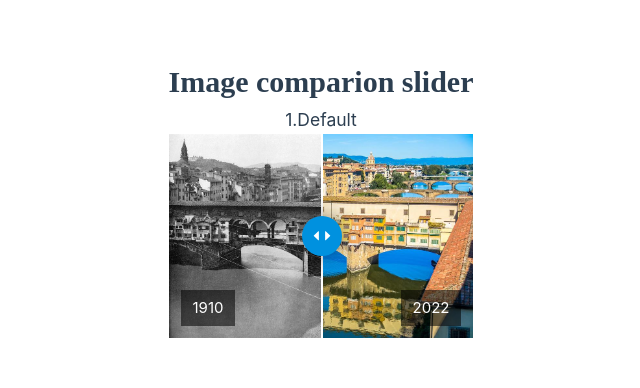
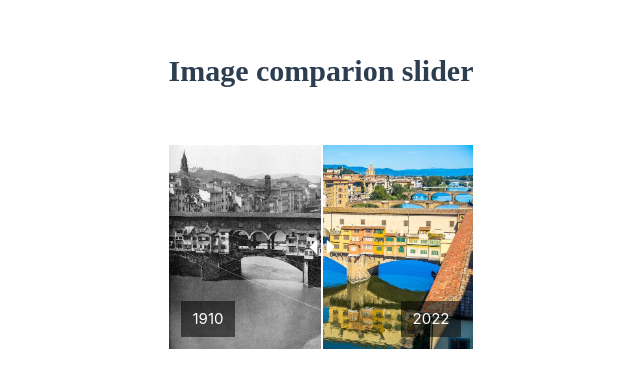
Before and after one commit to Yubo0826/img-comp-slider, a Vue app: page / in a window 1280 px wide. Shown: the part 202-590 px from the top of the page, without its empty margins (319-959 px from the left). Built offline with nearby package versions, Linux system fonts and the light colour scheme; the HTML template or start-up script is replaced by a standard one; a web font is replaced by a local one.

Commit message:
css調整

```diff
--- a/src/App.vue
+++ b/src/App.vue
@@ -3,15 +3,20 @@ import imgCompSlider from './components/ImgCompSlider.vue'
 import { ref } from 'vue'
 
 const img = ref<string[]>([
-  '/src/assets/Florence_Italy_before.jpg',
-  '/src/assets/Florence_Italy_after.jpg'
+  `public/assets/Florence_Italy_before.jpg`,
+  `public/assets/Florence_Italy_after.jpg`
 ])
+
+// Build demo 打開註解片段
+// const img = ref<string[]>([
+//   `${import.meta.env.BASE_URL}assets/Florence_Italy_before.jpg`,
+//   `${import.meta.env.BASE_URL}assets/Florence_Italy_after.jpg`
+// ])
 </script>
 
 <template>
   <div>
     <h1>Image comparion slider</h1>
-    <h3>1.Default</h3>
     <img-comp-slider :img="img" beforeLabel="1910" afterLabel="2022"></img-comp-slider>
   </div>
 </template>
@@ -31,6 +36,7 @@ h1 {
   font-weight: 700;
   font-style: normal;
   text-align: center;
+  margin-bottom: 50px;
 }
 
 h3 {
--- a/src/components/ImgCompSlider.vue
+++ b/src/components/ImgCompSlider.vue
@@ -1,52 +1,52 @@
 <template>
-  <section v-if="imageBefore && imageAfter" class="image-comparison" ref="imageComparisonSlider">
-    <div class="image-comparison__slider-wrapper">
-      <label for="image-comparison-range" class="image-comparison__label">Move image comparison slider</label>
+  <section v-if="imageBefore && imageAfter" class="img-comp" ref="imageComparisonSlider">
+    <div class="img-comp__slider-wrapper">
+      <label for="img-comp-range" class="img-comp__label">Move image comparison slider</label>
       <input
         type="range"
         min="0"
         max="100"
         v-model="sliderValue"
-        class="image-comparison__range"
+        class="img-comp__range"
         id="image-compare-range"
         @input="moveSliderRange"
         @change="moveSliderRange"
       />
 
       <div
-        class="image-comparison__image-wrapper image-comparison__image-wrapper--overlay"
+        class="img-comp__image-wrapper img-comp__image-wrapper--overlay"
         ref="imageWrapperOverlay"
       >
-        <figure class="image-comparison__figure image-comparison__figure--overlay">
-          <picture class="image-comparison__picture">
-            <source media="(max-width: 40em)" srcset="https://images.unsplash.com/photo-1566702580807-95611c919b47?ixlib=rb-1.2.1&ixid=eyJhcHBfaWQiOjEyMDd9&auto=format&fit=crop&w=600&h=400&q=80">
-            <source media="(min-width: 40.0625em) and (max-width: 48em)" srcset="https://images.unsplash.com/photo-1566702580807-95611c919b47?ixlib=rb-1.2.1&ixid=eyJhcHBfaWQiOjEyMDd9&auto=format&fit=crop&w=900&h=600&q=80">
-            <img :src="imageBefore" alt="Mojave desert in the sun" class="image-comparison__image">
+        <figure class="img-comp__figure img-comp__figure--overlay">
+          <picture class="img-comp__picture">
+            <source :srcset="imageBefore" media="(max-width: 40em)">
+            <source :srcset="imageBefore" media="(min-width: 40.0625em) and (max-width: 48em)">
+            <img :src="imageBefore" alt="" class="img-comp__image">
           </picture>
-          <figcaption class="image-comparison__caption image-comparison__caption--before">
-            <span class="image-comparison__caption-body">{{ beforeLabel }}</span>
+          <figcaption class="img-comp__caption img-comp__caption--before">
+            <span class="img-comp__caption-body">{{ beforeLabel }}</span>
           </figcaption>
         </figure>
       </div>
 
-      <div class="image-comparison__slider" ref="slider">
-        <span class="image-comparison__thumb" ref="thumb">
-          <svg class="image-comparison__thumb-icon" xmlns="http://www.w3.org/2000/svg" width="18" height="10" viewBox="0 0 18 10" fill="currentColor">
-            <path class="image-comparison__thumb-icon--left" d="M12.121 4.703V.488c0-.302.384-.454.609-.24l4.42 4.214a.33.33 0 0 1 0 .481l-4.42 4.214c-.225.215-.609.063-.609-.24V4.703z"></path>
-            <path class="image-comparison__thumb-icon--right" d="M5.879 4.703V.488c0-.302-.384-.454-.609-.24L.85 4.462a.33.33 0 0 0 0 .481l4.42 4.214c.225.215.609.063.609-.24V4.703z"></path>
+      <div class="img-comp__slider" ref="slider">
+        <span class="img-comp__thumb" ref="thumb">
+          <svg class="img-comp__thumb-icon" xmlns="http://www.w3.org/2000/svg" width="28" height="15" viewBox="0 0 18 10" fill="currentColor">
+            <path class="img-comp__thumb-icon--left" d="M12.121 4.703V.488c0-.302.384-.454.609-.24l4.42 4.214a.33.33 0 0 1 0 .481l-4.42 4.214c-.225.215-.609.063-.609-.24V4.703z"></path>
+            <path class="img-comp__thumb-icon--right" d="M5.879 4.703V.488c0-.302-.384-.454-.609-.24L.85 4.462a.33.33 0 0 0 0 .481l4.42 4.214c.225.215.609.063.609-.24V4.703z"></path>
           </svg>
         </span>
       </div>
 
-      <div class="image-comparison__image-wrapper">
-        <figure class="image-comparison__figure">
-          <picture class="image-comparison__picture">
-            <source media="(max-width: 40em)" srcset="https://images.unsplash.com/photo-1554110397-9bac083977c6?ixlib=rb-1.2.1&ixid=eyJhcHBfaWQiOjEyMDd9&auto=format&fit=crop&w=600&height=400&q=80">
-            <source media="(min-width: 40.0625em) and (max-width: 48em)" srcset="https://images.unsplash.com/photo-1554110397-9bac083977c6?ixlib=rb-1.2.1&ixid=eyJhcHBfaWQiOjEyMDd9&auto=format&fit=crop&w=900&height=600&q=80">
-            <img :src="imageAfter" alt="Mojave desert in the dark" class="image-comparison__image">
+      <div class="img-comp__image-wrapper">
+        <figure class="img-comp__figure">
+          <picture class="img-comp__picture">
+            <source :srcset="imageAfter" media="(max-width: 40em)">
+            <source :srcset="imageAfter" media="(min-width: 40.0625em) and (max-width: 48em)">
+            <img :src="imageAfter" alt="" class="img-comp__image">
           </picture>
-          <figcaption class="image-comparison__caption image-comparison__caption--after">
-            <span class="image-comparison__caption-body">{{ afterLabel }}</span>
+          <figcaption class="img-comp__caption img-comp__caption--after">
+            <span class="img-comp__caption-body">{{ afterLabel }}</span>
           </figcaption>
         </figure>
       </div>
@@ -108,10 +108,10 @@ const moveSliderRange = (e: Event) => {
 // 設置 slider 的狀態，當滑動開始或結束時觸發
 const setSliderState = (e: Event) => {
   if (e.type === 'input') {
-    slider.value?.classList.add('image-comparison__range--active')
+    slider.value?.classList.add('img-comp__range--active')
     return;
   }
-  slider.value?.classList.remove('image-comparison__range--active')
+  slider.value?.classList.remove('img-comp__range--active')
 }
 
 // 使用 onMounted，在組件掛載後為 slider 添加事件監聽器
@@ -128,34 +128,24 @@ onMounted(() => {
 
 </script>
 
-<style scoped>
-/* Add your CSS here */
-</style>
-
-
-<style scoped>
-body {
-  font-family: "Helvetica", sans-serif;
-}
-
-.image-comparison {
+<style>
+.img-comp {
   max-width: 48.063em;
   margin-right: auto;
   margin-left: auto;
 }
 
-.image-comparison__slider-wrapper {
+.img-comp__slider-wrapper {
   position: relative;
 }
 
-.image-comparison__label {
+.img-comp__label {
   font-size: 0;
   line-height: 0;
 }
 
-.image-comparison__label,
-.image-comparison__range {
-  transform: rotate(180deg);
+.img-comp__label,
+.img-comp__range {
   position: absolute;
   top: 0;
   left: 0;
@@ -169,24 +159,23 @@ body {
      -moz-appearance: none;
           appearance: none;
   outline: none;
-  cursor: ew-resize;
   z-index: 20;
 }
 
 @media (hover) {
-  .image-comparison__range:hover ~ .image-comparison__slider .image-comparison__thumb {
-    transform: scale(1.2);
+  .img-comp__range:hover ~ .img-comp__slider .img-comp__thumb {
+    transform: scale(1.6);
   }
 }
 
-.image-comparison .image-comparison__slider-wrapper .image-comparison__range:active ~ .image-comparison__slider .image-comparison__thumb,
-.image-comparison .image-comparison__slider-wrapper .image-comparison__range:focus ~ .image-comparison__slider .image-comparison__thumb,
-.image-comparison .image-comparison__slider-wrapper .image-comparison__range--active ~ .image-comparison__slider .image-comparison__thumb {
+/* .img-comp .img-comp__slider-wrapper .img-comp__range:active ~ .img-comp__slider .img-comp__thumb,
+.img-comp .img-comp__slider-wrapper .img-comp__range:focus ~ .img-comp__slider .img-comp__thumb,
+.img-comp .img-comp__slider-wrapper .img-comp__range--active ~ .img-comp__slider .img-comp__thumb {
   transform: scale(0.8);
   background-color: rgba(0, 97, 127, 0.5);
-}
+} */
 
-.image-comparison__image-wrapper--overlay {
+.img-comp__image-wrapper--overlay {
   position: absolute;
   top: 0;
   left: 0;
@@ -195,10 +184,10 @@ body {
   overflow: hidden;
 }
 
-.image-comparison__figure {
+.img-comp__figure {
   margin: 0;
 }
-.image-comparison__figure::before {
+.img-comp__figure::before {
   content: "";
   position: absolute;
   top: 0;
@@ -207,12 +196,12 @@ body {
   height: 100%;
   background-color: #f2f2f2;
 }
-.image-comparison__figure:not(.image-comparison__figure--overlay) {
+.img-comp__figure:not(.img-comp__figure--overlay) {
   position: relative;
   padding-top: 66.666666667%;
 }
 
-.image-comparison__image {
+.img-comp__image {
   position: absolute;
   top: 0;
   left: 0;
@@ -224,11 +213,11 @@ body {
      object-position: 0 50%;
   overflow: hidden;
 }
-.image-comparison__figure--overlay .image-comparison__image {
+.img-comp__figure--overlay .img-comp__image {
   z-index: 1;
 }
 
-.image-comparison__caption {
+.img-comp__caption {
   position: absolute;
   bottom: 12px;
   min-width: -webkit-max-content;
@@ -242,28 +231,28 @@ body {
   text-transform: uppercase;
 }
 @media screen and (max-width: 40.063em) {
-  .image-comparison__caption {
+  .img-comp__caption {
     font-size: 12px;
   }
 }
 
-.image-comparison__caption--before {
+.img-comp__caption--before {
   left: 12px;
   z-index: 2;
 }
 
-.image-comparison__caption--after {
+.img-comp__caption--after {
   right: 12px;
   text-align: right;
 }
 
-.image-comparison__caption-body {
+.img-comp__caption-body {
   max-width: 40vmin;
   padding: 6px 12px;
   background-color: rgba(0, 0, 0, 0.55);
 }
 
-.image-comparison__slider {
+.img-comp__slider {
   position: absolute;
   top: 0;
   left: 50%;
@@ -273,11 +262,11 @@ body {
   transition: background-color 0.3s ease-in-out;
   z-index: 10;
 }
-.image-comparison__range--active ~ .image-comparison__slider {
+.img-comp__range--active ~ .img-comp__slider {
   background-color: rgba(255, 255, 255, 0);
 }
 
-.image-comparison__thumb {
+.img-comp__thumb {
   position: absolute;
   top: calc(50% - 20px);
   left: calc(50% - 20px);
@@ -287,37 +276,38 @@ body {
   flex-direction: column;
   justify-content: center;
   align-items: center;
-  background-color: #0091df;
+  /* background-color: #0091df; */
   color: #fff;
   border-radius: 50%;
-  box-shadow: 0 0 22px 0 rgba(0, 0, 0, 0.5);
+  /* box-shadow: 0 0 22px 0 rgba(0, 0, 0, 0.5); */
   transform-origin: center;
-  transition: transform 0.3s ease-in-out, background-color 0.3s ease-in-out;
+  transition: transform 0.3s ease-in-out
+  /* background-color 0.3s ease-in-out; */
 }
 
-.image-comparison__range::-webkit-slider-runnable-track {
+.img-comp__range::-webkit-slider-runnable-track {
   width: 40px;
   height: 40px;
   opacity: 0;
 }
 
-.image-comparison__range::-moz-range-thumb {
+.img-comp__range::-moz-range-thumb {
   width: 40px;
   height: 40px;
   opacity: 0;
 }
 
-.image-comparison__range::-webkit-slider-thumb {
+.img-comp__range::-webkit-slider-thumb {
   width: 40px;
   height: 40px;
   opacity: 0;
 }
 
-.image-comparison__range::-ms-fill-lower {
+.img-comp__range::-ms-fill-lower {
   background-color: transparent;
 }
 
-.image-comparison__range::-ms-track {
+.img-comp__range::-ms-track {
   position: relative;
   top: 0;
   left: 0;
@@ -329,16 +319,15 @@ body {
   background-color: transparent;
   color: transparent;
   outline: none;
-  cursor: col-resize;
 }
 
-.image-comparison__range::-ms-thumb {
+.img-comp__range::-ms-thumb {
   width: 0.5%;
   height: 100%;
   opacity: 0;
 }
 
-.image-comparison__range::-ms-tooltip {
+.img-comp__range::-ms-tooltip {
   display: none;
 }
 
--- a/vite.config.ts
+++ b/vite.config.ts
@@ -7,6 +7,16 @@ import dts from "vite-plugin-dts"
 
 // https://vitejs.dev/config/
 export default defineConfig({
+  // Build demo 打開註解片段，並註解其他option
+  // plugins: [
+  //   vue(),
+  // ],
+  // base: process.env.NODE_ENV === 'production' ? '/img-comp-slider/' : '/',
+  // resolve: {
+  //   alias: {
+  //     '@': fileURLToPath(new URL('./src', import.meta.url))
+  //   }
+  // }
   plugins: [
     vue(),
     dts()
@@ -25,8 +35,7 @@ export default defineConfig({
           vue: 'Vue'
         }
       }
-    },
-    cssCodeSplit: false // 禁用 CSS 分割，將其嵌入到 JS 中
+    }
   },
   resolve: {
     alias: {
```
Also changed, not shown: package.json (+10 -1 lines), public/assets/Florence_Italy_after.jpg (renamed from src/assets/Florence_Italy_after.jpg), public/assets/Florence_Italy_before.jpg (renamed from src/assets/Florence_Italy_before.jpg).
